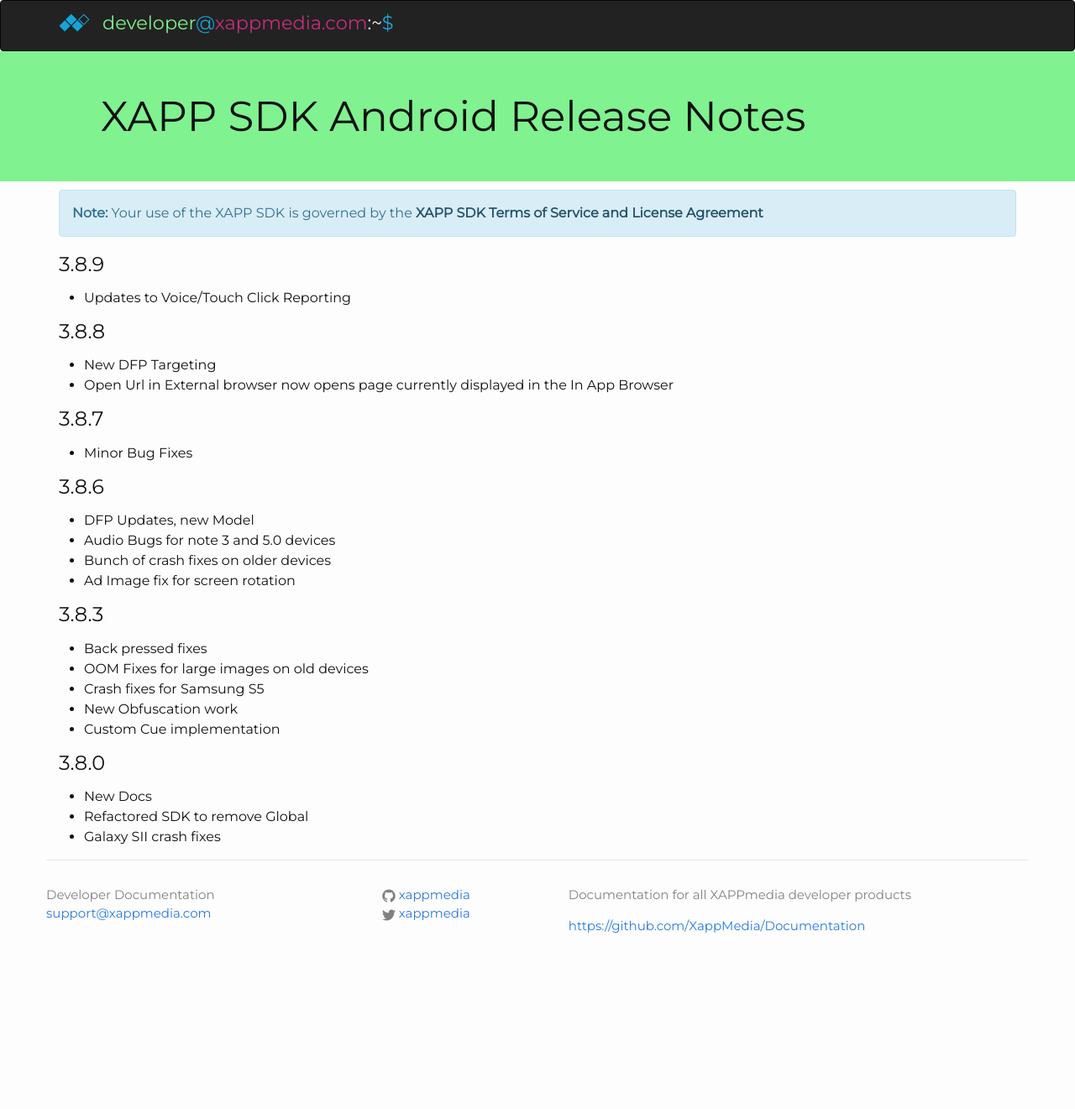
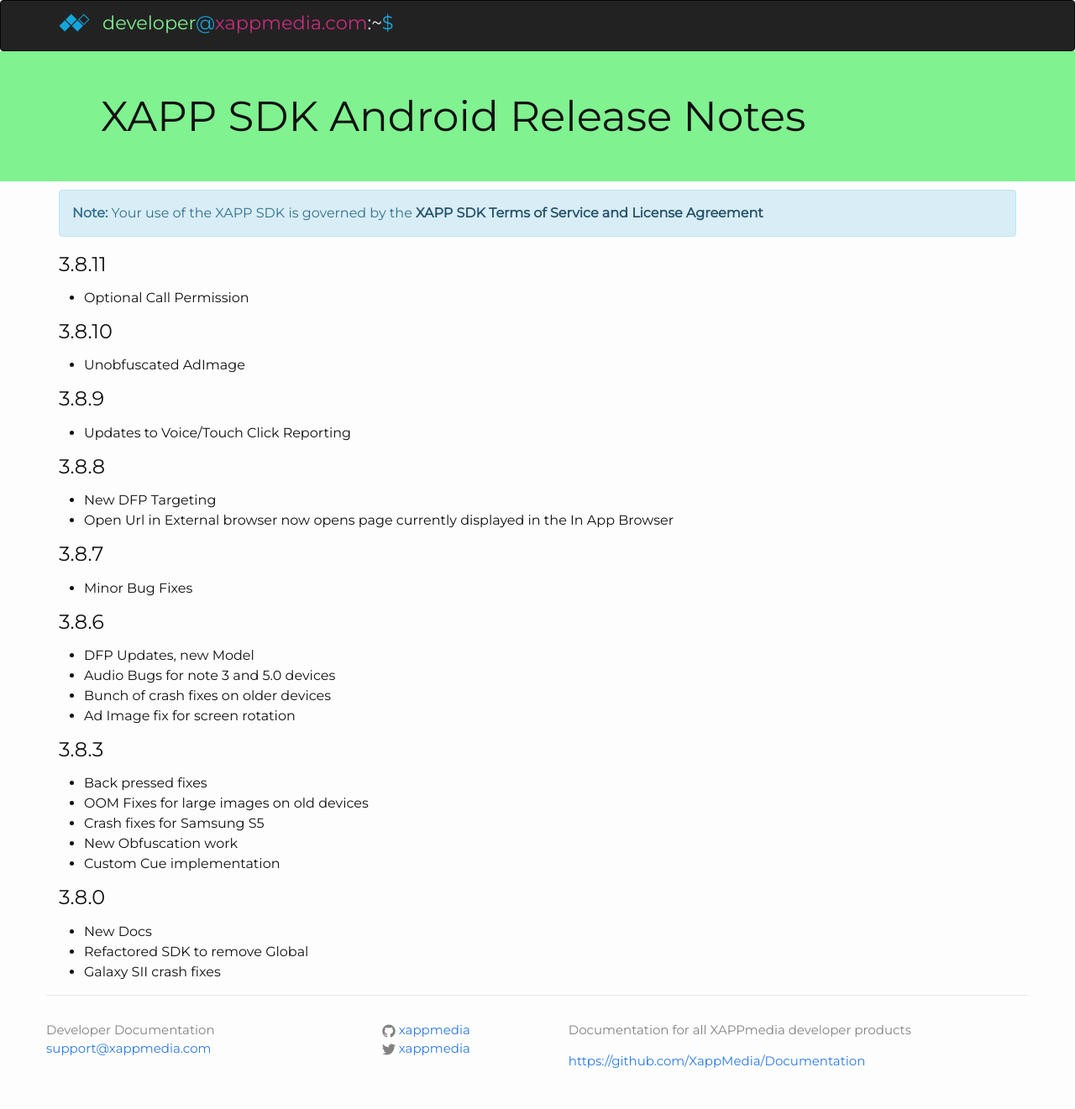
Before and after one commit to chrsdietz/Documentation, a Jekyll site: the page built from _android/release-notes.markdown, in a window 1280 px wide. Shown: the whole page at 84% size. Built offline with Jekyll 4.4.1, drawn with Linux system fonts in a browser that asks for light colours; nearby versions of some CDN libraries; library files that are not in the unit come from our copies; Markdown is read by kramdown in place of the engine named in the settings; comment, search, counter and statistics services are not loaded; before the commit the page ends 1160 px from its top, so only the background shows below that.

Commit message:
updated Android release notes

```diff
--- a/_android/release-notes.markdown
+++ b/_android/release-notes.markdown
@@ -2,6 +2,14 @@
 layout: page
 title: XAPP SDK Android Release Notes
 ---
+
+### 3.8.11
+
+* Optional Call Permission
+
+### 3.8.10
+
+* Unobfuscated AdImage
 
 ### 3.8.9
 
```
